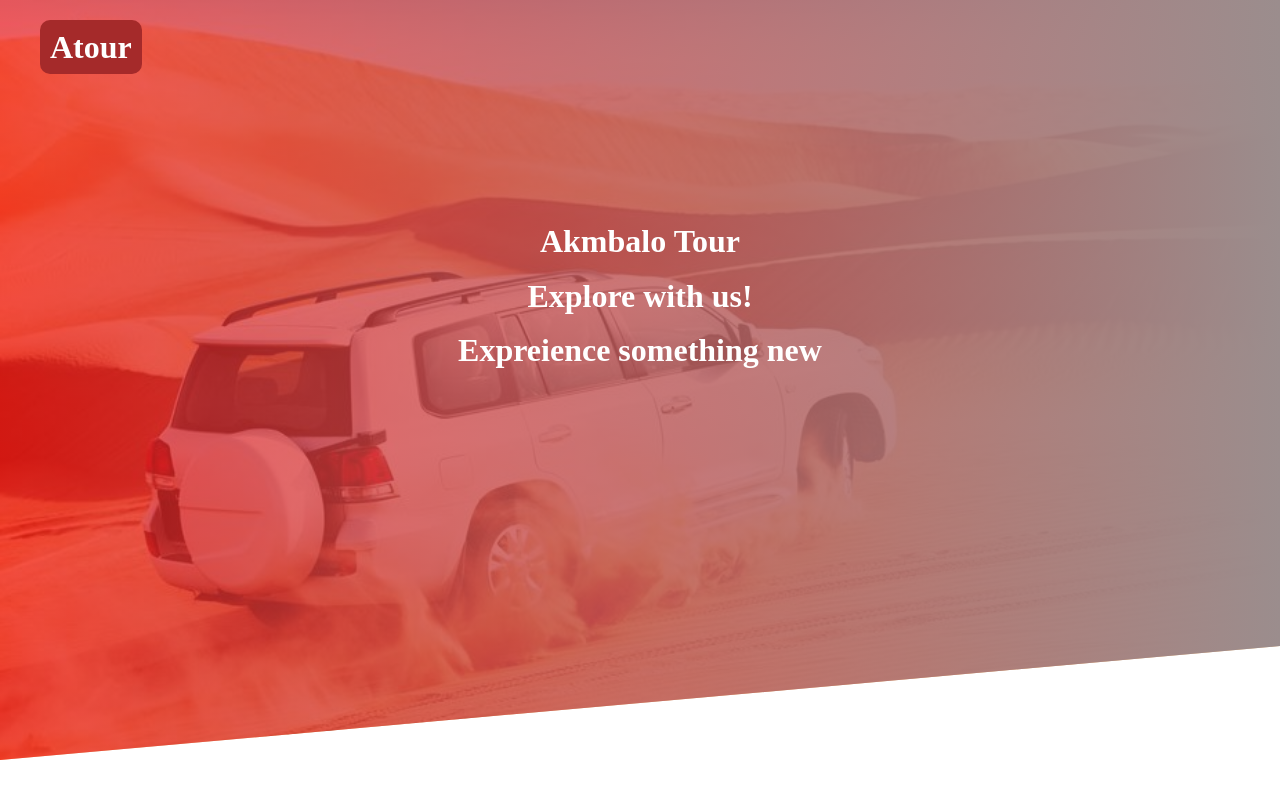
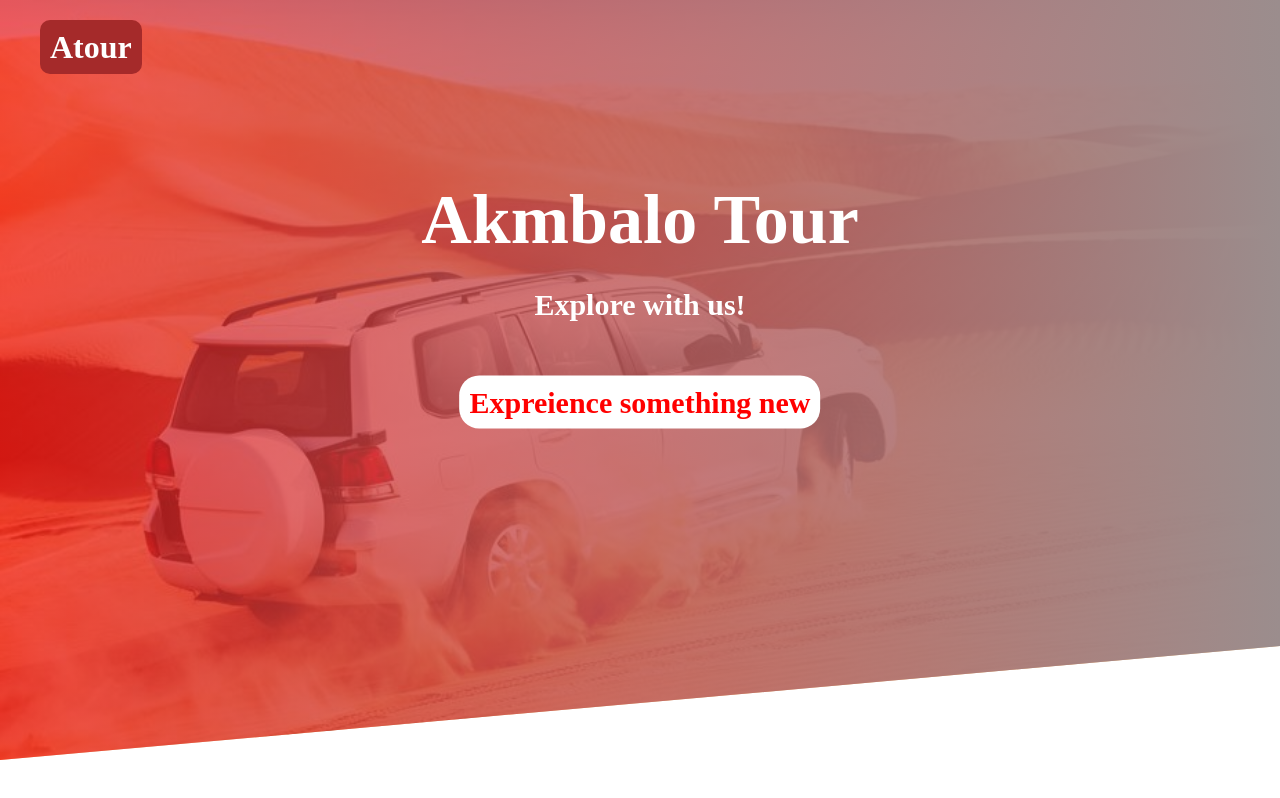
Before and after one commit to nashee/html-css-003, a plain HTML site: page index.html in a window 1280 px wide. Drawn offline with Linux system fonts and the light colour scheme.

Commit message:
i have added a new  div with class name  header-box to position center on both x and y axis.  i used abosolute position propert and transform propert

```diff
--- a/css/style.scss
+++ b/css/style.scss
@@ -20,19 +20,33 @@ header {
     background-position-y: top;
     clip-path: polygon(0 0, 100% 0, 100% 85%, 0 100%);
     position: relative;
+    .header-box{
+
+         position: absolute;
+         top: 40%;
+         left: 50%;
+         text-align: center;
+         transform: translate(-50%, -50%);
 
     .main-header {
-         text-align: center;
-         margin-top: 20vh;
+         font-size: 70px;
+
          .main-header-one {
              display: block;
+             font-size: 30px;
+
          }
          .main-header-two {
-             display: block;
+             background: white;
+             font-size: 30px;
+             padding: 10px;
+             border-radius: 20px;
+             color: red;
          }
 
 
     }
+}
 
     .logo{
         position: relative;
--- a/index.html
+++ b/index.html
@@ -13,6 +13,7 @@
         <div class="logo">
             <h1>Atour</h1>
         </div>
+     <div class="header-box">
         <h1 class="main-header">
             Akmbalo Tour
             <span class="main-header-one">
@@ -22,6 +23,7 @@
               Expreience something new
             </span>
         </h1>
+        </div>
     </header>
 
 
```
Also changed, not shown: css/style.css, 1 other file.
